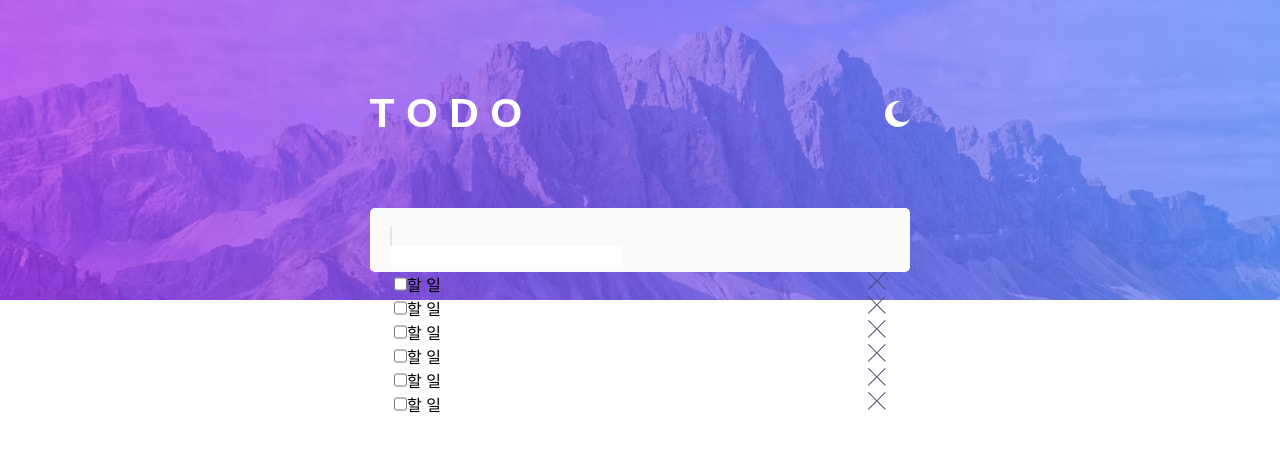
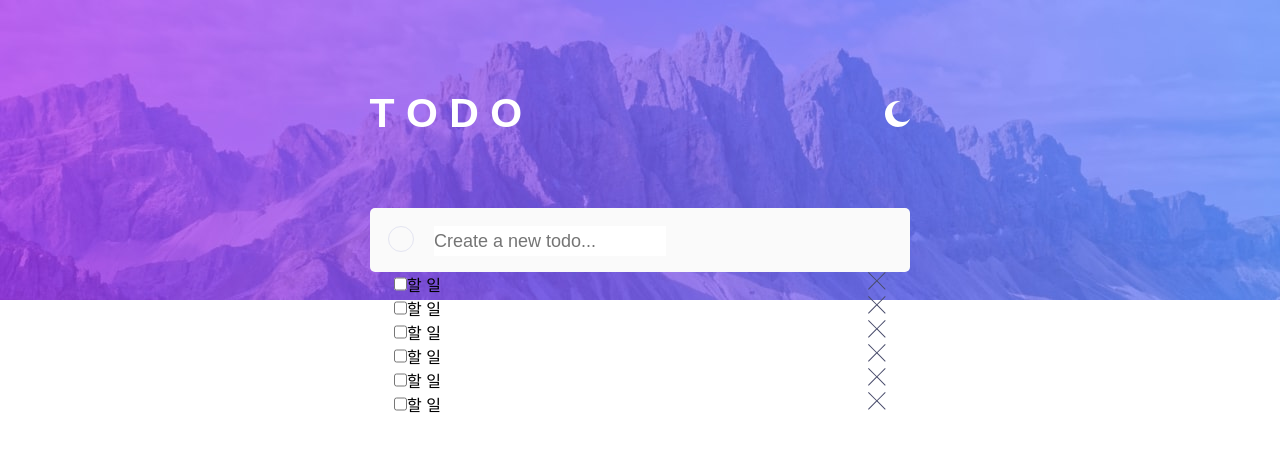
Before and after one commit to cnu-likelion-frontend/hyeon_song_song, a React (Create React App) app: page / in a window 1280 px wide. Shown: the top 452 px of the page. Built offline with nearby package versions, Linux system fonts and the light colour scheme.

Commit message:
Chore: Add Input css

```diff
--- a/src/components/TodoListInput.css
+++ b/src/components/TodoListInput.css
@@ -7,7 +7,8 @@
 }
 
 .Input_form {
-  padding: 20px;
+  padding: 18px;
+  display: flex;
 }
 
 .Input_checkbox_label {
@@ -15,28 +16,35 @@
   align-items: center;
 }
 
+/* 기존 input 디자인 초기화 */
 .Input_checkbox {
   display: none;
 }
 
+
+/* checkbox 디자인 */
 .Input_checkbox_icon::before {
   content: "";
   width: 24px;
   height: 24px;
   border: 1px solid #E3E4F1;
   position: relative;
+  display: inline-block;
+  cursor: pointer;
+  border-radius: 20px;
 }
 
-.Input_checked::after {
-  background-image: url(../images/icon-check.svg);
-  position: absolute;
-}
-
-.Input_checkbox_icon::after {
-
+.Input_checkbox_label input:checked + .Input_checkbox_icon::before {
+  background: url(../images/icon-check.svg) #E3E4F1 no-repeat center;;
+  border: none;
 }
 
 .Input_text {
+  margin-left: 20px;
+  font-size: 18px;
   border: none;
-  font-size: 18px;
 }
+
+.Input_text:focus {
+  outline: none;
+}
--- a/src/components/TodoListInput.js
+++ b/src/components/TodoListInput.js
@@ -11,6 +11,7 @@ function TodoListInput(){
         <input
           type='text'
           className='Input_text'
+          placeholder='Create a new todo...'
         />
       </form>
     </div>
```
